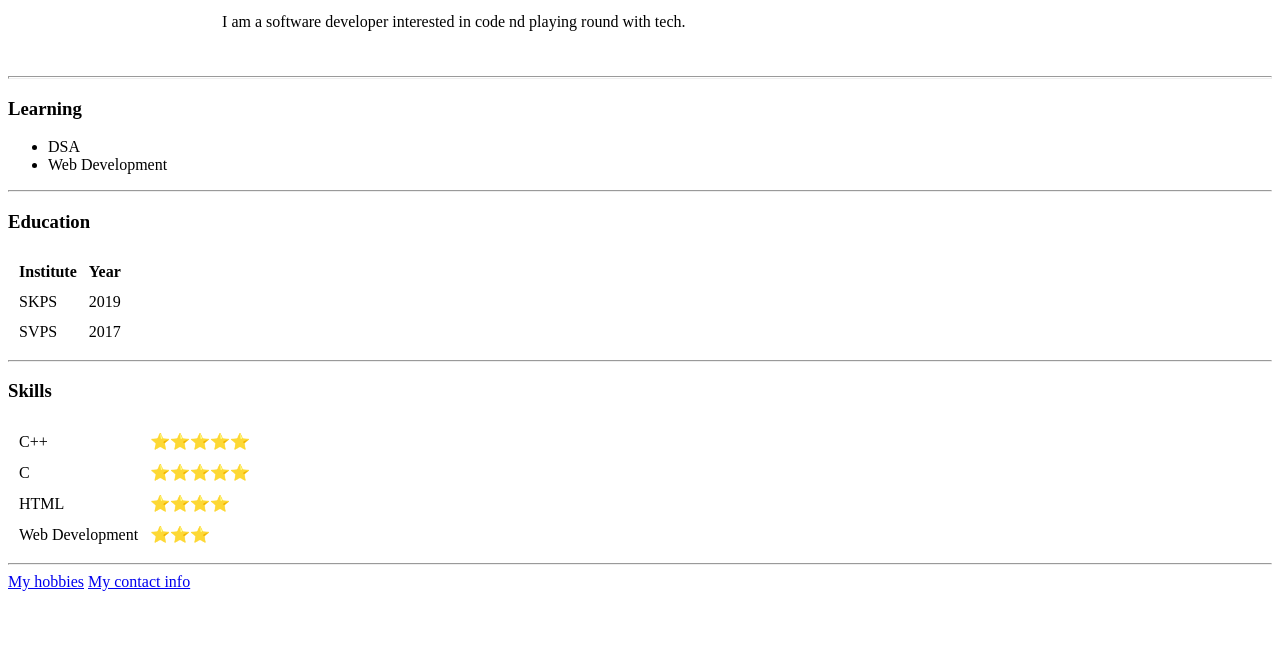
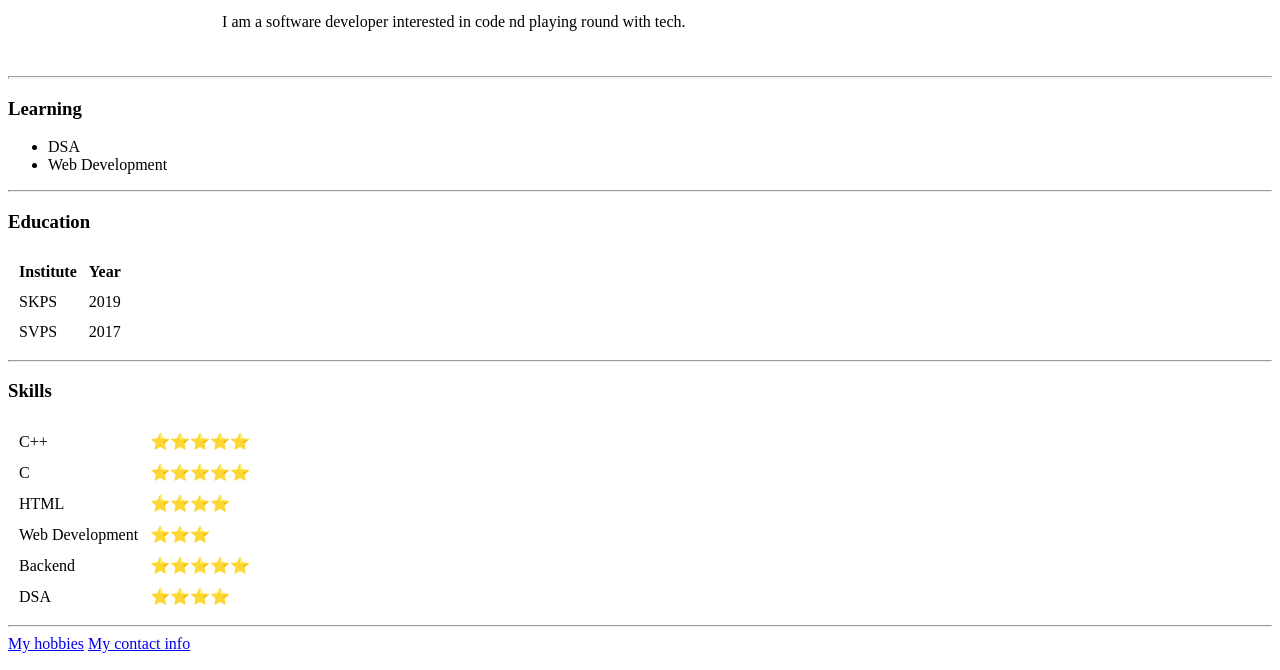
Before and after one commit to DSNdaniyaal/CV, a plain HTML site: page index.html in a window 1280 px wide. Shown: the part 130-800 px from the top of the page. Drawn offline with Linux system fonts and the light colour scheme.

Commit message:
added skills

```diff
--- a/index.html
+++ b/index.html
@@ -64,6 +64,13 @@
                 <td>Web Development</td>
                 <td>⭐⭐⭐</td>
               </tr>
+              <tr>
+                <td>Backend</td>
+                <td>⭐⭐⭐⭐⭐</td>
+              </tr>
+              <tr>
+                <td>DSA</td>
+                <td>⭐⭐⭐⭐</td>
           </tbody>
         </table>
   <hr>
```
